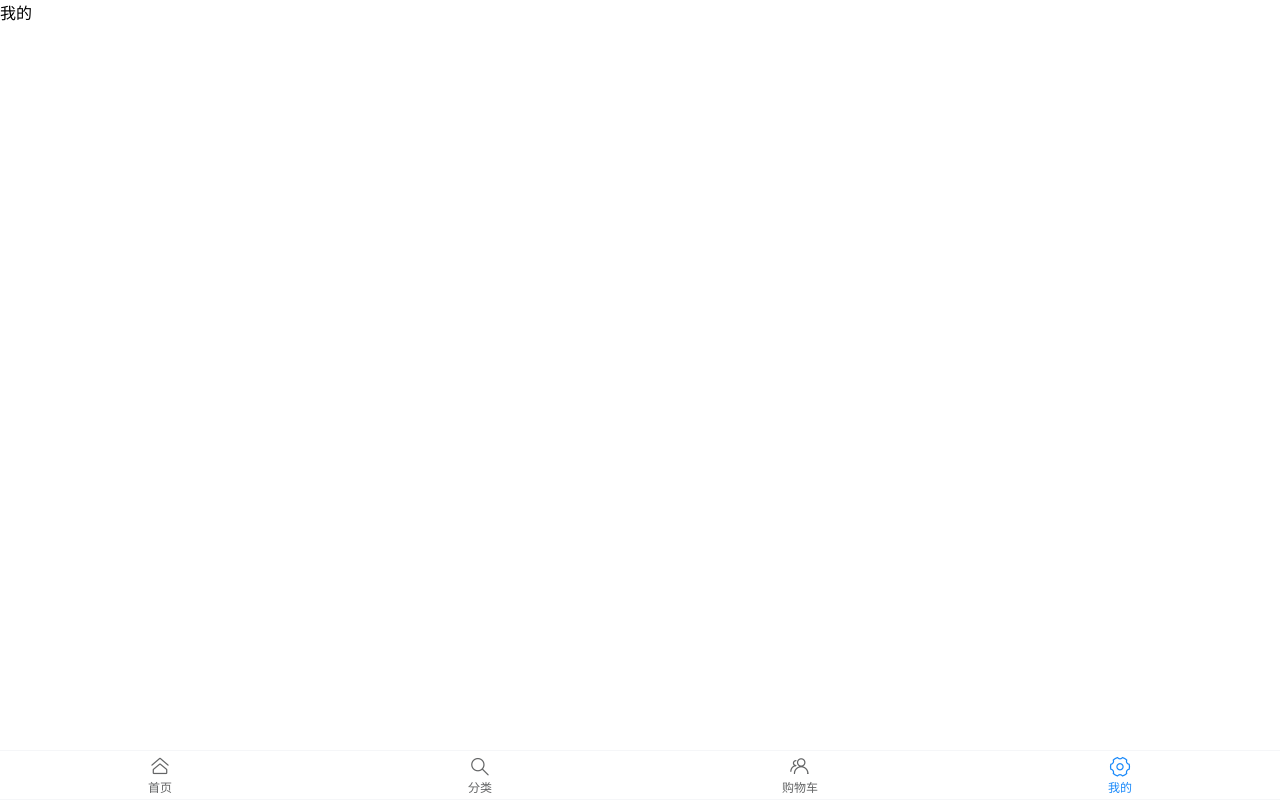
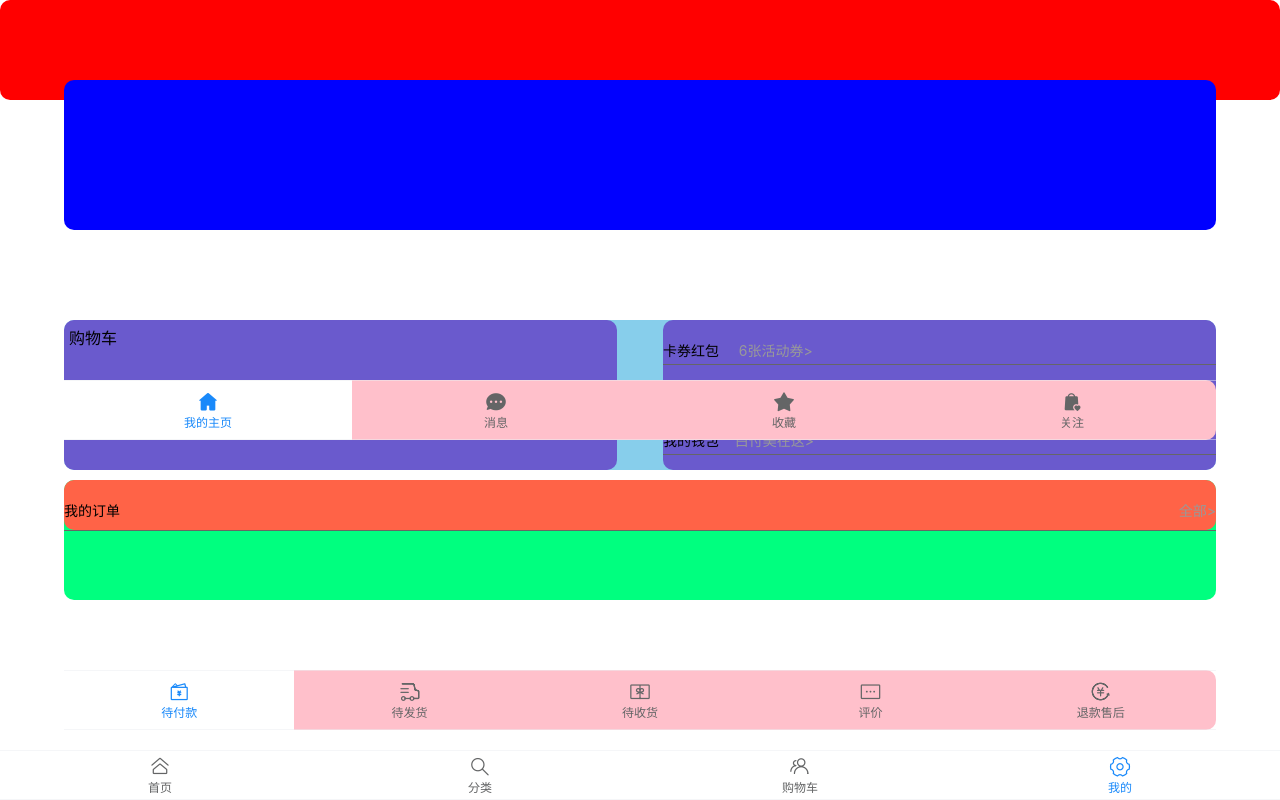
Before and after one commit to zkx978520/1024-, a Vue app: page /#/user in a window 1280 px wide. Built offline with nearby package versions, Linux system fonts and the light colour scheme.

Commit message:
用户界面

```diff
--- a/src/pages/login/index.vue
+++ b/src/pages/login/index.vue
@@ -1,10 +1,18 @@
 <template>
   <div class="register">
-    <div class="top">
+    <!-- <div class="top">
       <span class="fh"> <van-icon name="arrow-left" @click="gohome"/></span>
       <span class="dl">用户登录</span>
       <span class="zc" @click="goregister">注册</span>
-    </div>
+    </div> -->
+    <van-nav-bar
+      title="标题"
+      left-text="返回"
+      right-text="注册"
+      left-arrow
+      @click-left="onClickLeft"
+      @click-right="onClickRight"
+    />
     <!--  -->
 
     <van-form @submit="onSubmit" class="from">
@@ -34,6 +42,7 @@
 </template>
 
 <script>
+import { Toast } from "vant";
 export default {
   components: {},
   data() {
@@ -50,13 +59,23 @@ export default {
     onSubmit(value) {
       console.log(value);
     },
-    gohome() {
+    //
+    onClickLeft() {
+      Toast("返回");
       this.$router.push("/home");
     },
-    //
-    goregister() {
+    onClickRight() {
+      Toast("注册");
       this.$router.push("/register");
     },
+    //
+    // gohome() {
+    //   this.$router.push("/home");
+    // },
+    // //
+    // goregister() {
+    //   this.$router.push("/register");
+    // },
   },
   created() {},
   mounted() {},
--- a/src/pages/register/index.vue
+++ b/src/pages/register/index.vue
@@ -1,13 +1,21 @@
 <template>
   <div class="register">
-    <div class="top">
+    <!-- <div class="top">
       <span class="fh"> <van-icon name="arrow-left" @click="gohome"/></span>
       <span class="dl">用户注册</span>
-    </div>
+    </div> -->
+    <van-nav-bar
+      title="标题"
+      left-text="返回"
+      right-text="登录"
+      left-arrow
+      @click-left="onClickLeft"
+      @click-right="onClickRight"
+    />
     <!--  -->
 
     <van-form @submit="onSubmit" class="from">
-      <input type="file" />
+      <van-uploader :after-read="afterRead" class="img" />
       <van-field
         v-model="name"
         name="昵称"
@@ -41,6 +49,7 @@
 </template>
 
 <script>
+import { Toast } from "vant";
 export default {
   components: {},
   data() {
@@ -57,9 +66,21 @@ export default {
     onSubmit(value) {
       console.log(value);
     },
-    gohome() {
+    //
+    onClickLeft() {
+      Toast("返回");
       this.$router.push("/home");
     },
+    onClickRight() {
+      Toast("登录");
+      this.$router.push("/register");
+    },
+    //
+    afterRead(file) {
+      // 此时可以自行将文件上传至服务器
+      console.log(file);
+    },
+
     //
   },
   created() {},
@@ -92,4 +113,7 @@ export default {
 .from {
   margin-top: 50px;
 }
+.img {
+  margin-left: 100px;
+}
 </style>
--- a/src/pages/user/index.vue
+++ b/src/pages/user/index.vue
@@ -1,12 +1,60 @@
 <template>
-  <div class="">我的</div>
+  <div class="user">
+    <div class="top"></div>
+    <!--  -->
+    <div class="con"></div>
+    <!--  -->
+    <van-tabbar v-model="active" class="str">
+      <van-tabbar-item icon="wap-home">我的主页</van-tabbar-item>
+      <van-tabbar-item icon="chat">消息</van-tabbar-item>
+      <van-tabbar-item icon="star">收藏</van-tabbar-item>
+      <van-tabbar-item icon="goods-collect">关注</van-tabbar-item>
+    </van-tabbar>
+    <!--  -->
+    <div class="wxx">
+      <div class="cart">
+        <span>购物车</span>
+      </div>
+      <div class="quan">
+        <p>卡券红包&nbsp;&nbsp;&nbsp;&nbsp; <span>6张活动券></span></p>
+        <p>补贴保障&nbsp;&nbsp;&nbsp; <span>退货补运费></span></p>
+        <p>我的钱包&nbsp;&nbsp;&nbsp; <span>白付美在这></span></p>
+      </div>
+    </div>
+    <!-- 我的订单 -->
+    <div class="zya">
+      <div class="top">
+        <p>我的订单 <span>全部></span></p>
+      </div>
+      <div class="up">
+        <van-tabbar v-model="active1" class="str1">
+          <van-tabbar-item icon="balance-pay">待付款</van-tabbar-item>
+          <van-tabbar-item icon="logistics">待发货</van-tabbar-item>
+          <van-tabbar-item icon="gift-card-o">待收货</van-tabbar-item>
+          <van-tabbar-item icon="other-pay">评价</van-tabbar-item>
+          <van-tabbar-item icon="after-sale">退款售后</van-tabbar-item>
+        </van-tabbar>
+      </div>
+    </div>
+    <!--  -->
+
+  </div>
 </template>
 
 <script>
 export default {
   components: {},
   data() {
-    return {};
+    return {
+      //
+      active: 0,
+      active1: 0,
+      icon: {
+        active: "https://img01.yzcdn.cn/vant/user-active.png",
+        inactive: "https://img01.yzcdn.cn/vant/user-inactive.png",
+      },
+      //
+    };
   },
   computed: {},
   watch: {},
@@ -16,4 +64,107 @@ export default {
   mounted() {},
 };
 </script>
-<style scoped></style>
+<style scoped>
+.top {
+  width: 100%;
+  height: 100px;
+  background: red;
+  border-radius: 10px;
+  float: left;
+}
+/* 个人信息+会员 */
+.con {
+  width: 90%;
+  height: 150px;
+  background: blue;
+  margin: -20px auto 0;
+  margin-left: 5%;
+  border-radius: 10px;
+  float: left;
+}
+/* 主页收藏关注消息 */
+.str {
+  width: 90%;
+  height: 60px;
+  margin-bottom: 360px;
+  background: pink;
+  margin-left: 5%;
+  border-radius: 10px;
+  float: left;
+}
+/*  */
+.wxx {
+  width: 90%;
+  height: 150px;
+  background: skyblue;
+  float: left;
+  margin-top: 90px;
+  margin-left: 5%;
+  border-radius: 10px;
+}
+.cart {
+  width: 48%;
+  height: 150px;
+  background: slateblue;
+  float: left;
+  border-radius: 10px;
+}
+.cart span {
+  float: left;
+  margin-top: 5px;
+  margin-left: 5px;
+}
+.quan {
+  width: 48%;
+  height: 150px;
+  background: slateblue;
+  float: right;
+  border-radius: 10px;
+}
+.quan p {
+  font-size: 14px;
+  margin-top: 20px;
+  padding-bottom: 4px;
+
+  border-bottom: 1px solid #666;
+}
+.quan span {
+  font-size: 14px;
+  color: #999;
+}
+/*  */
+.zya {
+  width: 90%;
+  height: 120px;
+  background: springgreen;
+  margin-top: 10px;
+  float: left;
+  margin-left: 5%;
+  border-radius: 10px;
+}
+.zya .top {
+  width: 100%;
+  height: 50px;
+  background: tomato;
+}
+.zya p {
+  font-size: 14px;
+  margin-top: 20px;
+  padding-bottom: 10px;
+  border-bottom: 1px solid #666;
+}
+.zya span {
+  float: right;
+  font-size: 14px;
+  color: #999;
+}
+.str1 {
+  width: 90%;
+  height: 60px;
+  margin-bottom: 70px;
+  background: pink;
+  margin-left: 5%;
+  border-radius: 10px;
+  float: left;
+}
+</style>
```
